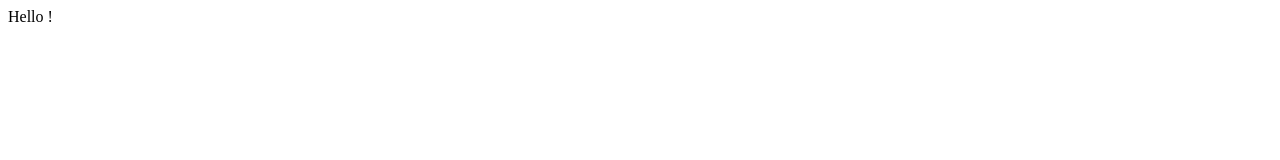
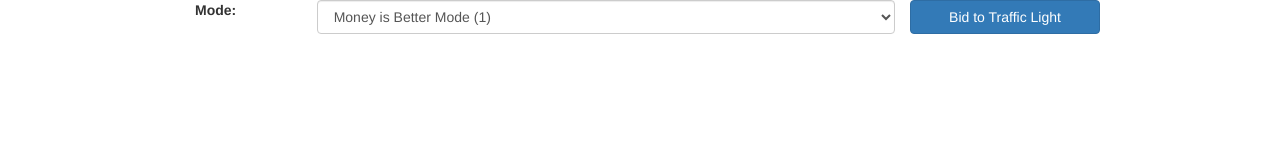
Before and after one commit to PnP-Mercedes/Smart-Lights, a website: page public/index.html in a window 1280 px wide. Drawn offline with Linux system fonts and the light colour scheme.

Commit message:
let's start bidding lights from front side

```diff
--- a/public/app/controllers/home.controller.js
+++ b/public/app/controllers/home.controller.js
@@ -30,6 +30,11 @@ app.controller('homeController', function($scope, $http) {
         });
     };
 
+    $scope.bidLight = function() {
+        console.log($scope.mode);
+    };
+
+    $scope.mode = "0";
     $scope.available = typeof web3 !== 'undefined';
     if ($scope.available) {
         web3 = new Web3(web3.currentProvider);
--- a/public/index.html
+++ b/public/index.html
@@ -8,11 +8,27 @@
     <meta name="description" content="Blockchain based Traffic Demand Management solution. ">
     <meta name="keywords" content="Blockchain,DApp,Mobility">
     <meta name="author" content="enescnkr">
+
+    <link rel="stylesheet" href="/assets/css/bootstrap.min.css">
 </head>
 
 <body ng-controller="homeController">
-    Hello !
-    {{ lightList }}
+
+    <div class="container">
+        <div class="form-group col-md-offset-1 col-md-8 row">
+            <label for="mode" class="col-form-label col-md-2">Mode:</label>
+            <div class="col-md-10">
+                <select id="mode" ng-model="mode" class="form-control">
+                    <option value="0">Money is Better Mode (1)</option>
+                    <option value="1">Minimum Urgency Mode (2)</option>
+                    <option value="2">Rather not Wait Mode (3)</option>
+                    <option value="3">Willing to pay Mode (4)</option>
+                    <option value="4">Pay to Pass Mode (5)</option>
+                </select>
+            </div>
+        </div>
+        <button type="button" class="btn btn-primary col-md-2" ng-click="bidLight()">Bid to Traffic Light</button>
+    </div>
 
     <script src="/assets/js/jquery-3.3.1.min.js"></script>
     <script src="/assets/js/bootstrap.min.js"></script>
```
